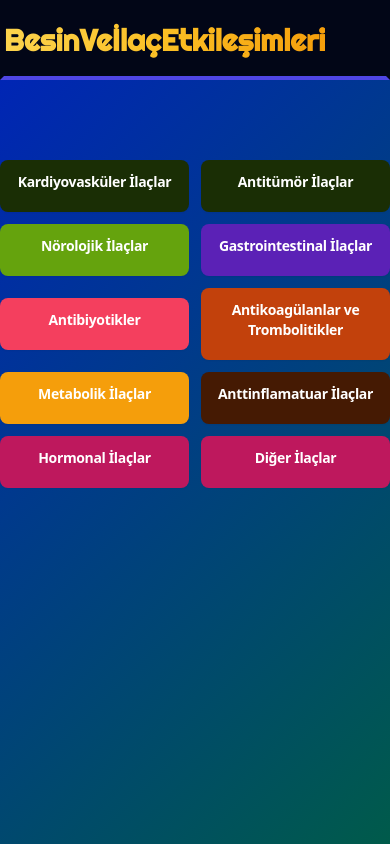
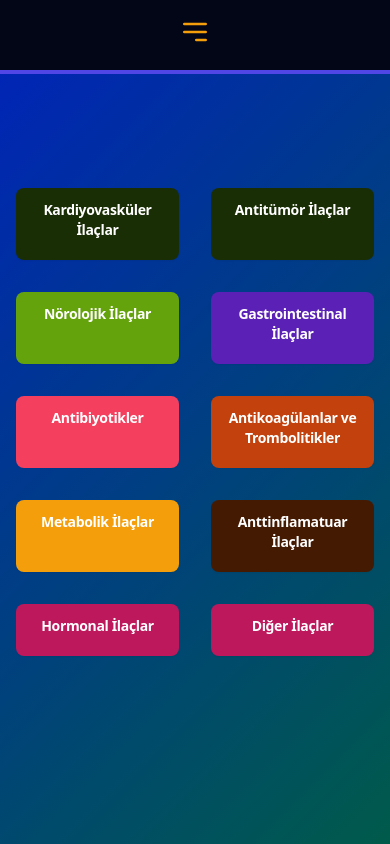
Before and after one commit to Emirhan-Cavusoglu-sftw/foodDrugInteractions, a React (Vite) app: page / in a window 390 px wide. Shown: the top 844 px of the page. Built offline with nearby package versions, Linux system fonts and the light colour scheme; the HTML template or start-up script is replaced by a standard one; a web font is replaced by a local one.

Commit message:
responsive home page

```diff
--- a/src/App.jsx
+++ b/src/App.jsx
@@ -1,60 +1,103 @@
-import { useState } from 'react'
-import Card from './components/Card'
-
-import { constants } from './constants'
-import { Route,Routes,Link } from 'react-router-dom'
-import Description from './components/Description'
-import {motion} from 'framer-motion'
+import { useState } from "react";
+import Card from "./components/Card";
+import { constants } from "./constants";
+import { Route, Routes, Link } from "react-router-dom";
+import Description from "./components/Description";
+import { motion, AnimatePresence } from "framer-motion";
+import Kaynakca from "./components/Kaynakca";
+import Iletisim from "./components/Iletisim";
 
 function App() {
-
+  const [isMenuOpen, setIsMenuOpen] = useState(false);
 
   return (
     <>
-
       <Routes>
-      {/* animate-infinite-scroll */}
-     <Route  path='/' element={
+        <Route
+          path="/"
+          element={
             <>
-      <section className=' h-20 fixed left-0 right-0 flex w-full justify-between items-center mdspace-x-4 bg-slate-950 border-slate-950 border-b-indigo-600 border-4 '>
-          <div className='flex text-3xl font-extrabold font-rightheus justify-between items-center text-transparent bg-gradient-to-r bg-clip-text from-amber-300 via-amber-400 to-amber-500 '>
-            BesinVeİlaçEtkileşimleri
+              <nav className="fixed top-0 left-0 right-0 bg-slate-950 border-b-4 border-indigo-600  py-4 z-10">
+                <div className="flex items-center justify-center gap-1 max-w-7xl mx-auto">
+                  <div className="md:hidden">
+                    <button onClick={() => setIsMenuOpen(!isMenuOpen)}>
+                      {/* Hamburger Icon */}
+                      <svg
+                        className="w-8 h-8 text-amber-500"
+                        fill="none"
+                        stroke="currentColor"
+                        viewBox="0 0 24 24"
+                        xmlns="http://www.w3.org/2000/svg"
+                      >
+                        <path
+                          strokeLinecap="round"
+                          strokeLinejoin="round"
+                          strokeWidth={2}
+                          d="M4 6h16M4 12h16m-7 6h7"
+                        />
+                      </svg>
+                    </button>
                   </div>
-          <ul className='flex items-center justify-center text-center space-x-4 ml-32 mr-96'>
-
-            <li className='font-rightheus font-bold text-3xl  w-44 justify-center items-center text-center text-transparent bg-gradient-to-r bg-clip-text from-amber-300 via-amber-400 to-amber-500 shadow-md rounded-md  '><Link >Hakkımızda</Link></li>
-            <li className='font-rightheus font-bold text-3xl w-44 text-center text-transparent bg-gradient-to-r bg-clip-text from-amber-300 via-amber-400 to-amber-500  '><Link >Kaynakça</Link></li>
-            <li className='font-rightheus font-bold text-3xl  w-44 text-center text-transparent bg-gradient-to-r bg-clip-text from-amber-300 via-amber-400 to-amber-500  shadow-md rounded-md  '><Link >İletişim</Link></li>
-
-
-
+                  <ul className="hidden md:flex gap-3">
+                    <li className="text-2xl font-extrabold text-transparent bg-gradient-to-r bg-clip-text from-amber-300 via-amber-400 to-amber-500">
+                      <Link to="/kaynakca">Kaynakça</Link>
+                    </li>
+                    <li className="text-2xl font-extrabold text-transparent bg-gradient-to-r bg-clip-text from-amber-300 via-amber-400 to-amber-500">
+                      <Link to="/iletisim">İletişim</Link>
+                    </li>
                   </ul>
-
-      </section>
-     <section className='flex justify-center  flex-wrap items-center animate-infinite-gradient-color'>
-     <motion.div className='grid   gap-20   2xl:grid-cols-2 xl:grid-cols-2   lg:grid-cols-4  justify-center items-center   max-md:gap-3  md:grid-cols-2 max-sm:grid-cols-2  mt-40     '
-     initial={{opacity:0 , y:100}}
-     animate={{opacity:1, y:0}}
-     transition={{duration:1, delay:0.5}}
+                  <AnimatePresence>
+                    {isMenuOpen && (
+                      <motion.ul
+                        className="absolute md:hidden top-16 left-0 w-full bg-slate-950 p-4"
+                        initial={{ opacity: 0, y: -10 }}
+                        animate={{ opacity: 1, y: 0 }}
+                        exit={{ opacity: 0, y: -10 }}
+                        transition={{ duration: 0.3 }}
                       >
-     {constants?.map(con=>(
-
-
-        <Card constants={con}></Card>
-
+                        <li className="font-rightheus font-bold text-2xl w-full text-center text-transparent bg-gradient-to-r bg-clip-text from-amber-300 via-amber-400 to-amber-500 mb-4">
+                          <Link
+                            to="/kaynakca"
+                            onClick={() => setIsMenuOpen(false)}
+                          >
+                            Kaynakça
+                          </Link>
+                        </li>
+                        <li className="font-rightheus font-bold text-2xl w-full text-center text-transparent bg-gradient-to-r bg-clip-text from-amber-300 via-amber-400 to-amber-500 shadow-md rounded-md">
+                          <Link
+                            to="/iletisim"
+                            onClick={() => setIsMenuOpen(false)}
+                          >
+                            İletişim
+                          </Link>
+                        </li>
+                      </motion.ul>
+                    )}
+                  </AnimatePresence>
+                </div>
+              </nav>
+              <section className="flex justify-center items-center min-h-screen animate-infinite-gradient-color">
+                <motion.div
+                  className="grid gap-8 md:gap-10 lg:gap-12 p-4 md:p-6 lg:p-8
+      grid-cols-2 sm:grid-cols-2 md:grid-cols-2 lg:grid-cols-2"
+                  initial={{ opacity: 0, y: 100 }}
+                  animate={{ opacity: 1, y: 0 }}
+                  transition={{ duration: 1, delay: 0.5 }}
+                >
+                  {constants?.map((con) => (
+                    <Card constants={con} key={con.id} />
                   ))}
                 </motion.div>
               </section>
             </>
           }
-      ></Route>
-     <Route  path='/:title' element={<Description constants={constants}/>} />
-
+        />
+        <Route path="/kaynakca" element={<Kaynakca />} />
+        <Route path="/iletisim" element={<Iletisim />} />
+        <Route path="/:title" element={<Description constants={constants} />} />
       </Routes>
-
-
     </>
-  )
+  );
 }
 
-export default App
+export default App;
--- /dev/null
+++ b/src/components/Iletisim.jsx
@@ -0,0 +1,14 @@
+import { Link } from "react-router-dom";
+
+export default function Iletisim() {
+  return (
+    <div className="flex flex-col justify-center items-center min-h-screen bg-slate-100">
+      <h1 className="text-4xl font-bold text-slate-900 mb-8">İletişim Sayfası</h1>
+      <Link to="/">
+        <button className="px-4 py-2 bg-indigo-600 text-white rounded hover:bg-indigo-700">
+          Ana Sayfaya Dön
+        </button>
+      </Link>
+    </div>
+  );
+}
--- /dev/null
+++ b/src/components/Kaynakca.jsx
@@ -0,0 +1,14 @@
+import { Link } from "react-router-dom";
+
+export default function Kaynakca() {
+  return (
+    <div className="flex flex-col justify-center items-center min-h-screen bg-slate-100">
+      <h1 className="text-4xl font-bold text-slate-900 mb-8">Kaynakça Sayfası</h1>
+      <Link to="/">
+        <button className="px-4 py-2 bg-indigo-600 text-white rounded hover:bg-indigo-700">
+          Ana Sayfaya Dön
+        </button>
+      </Link>
+    </div>
+  );
+}
```
Also changed, not shown: src/assets/images/hamburger.svg (added). Lines whose indentation alone changed are shown as unchanged.
